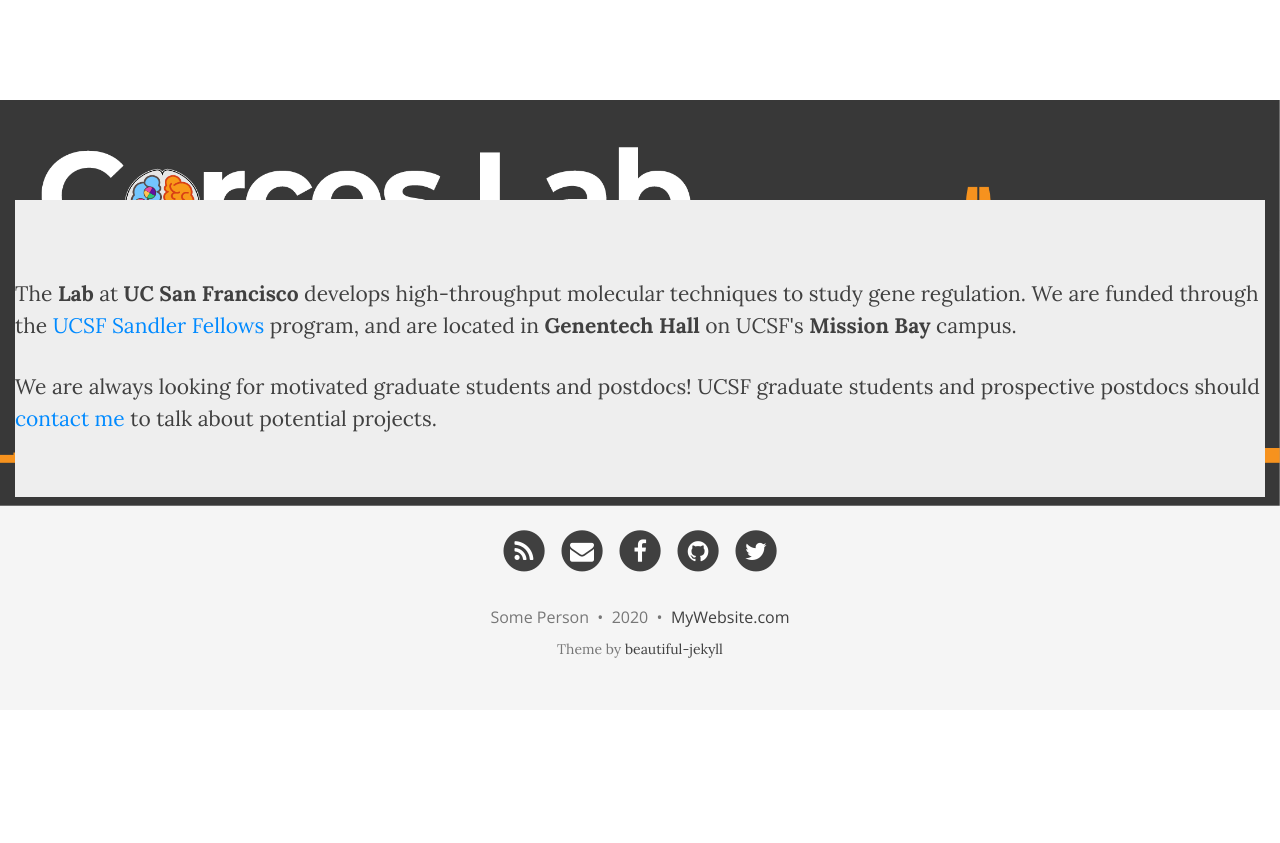
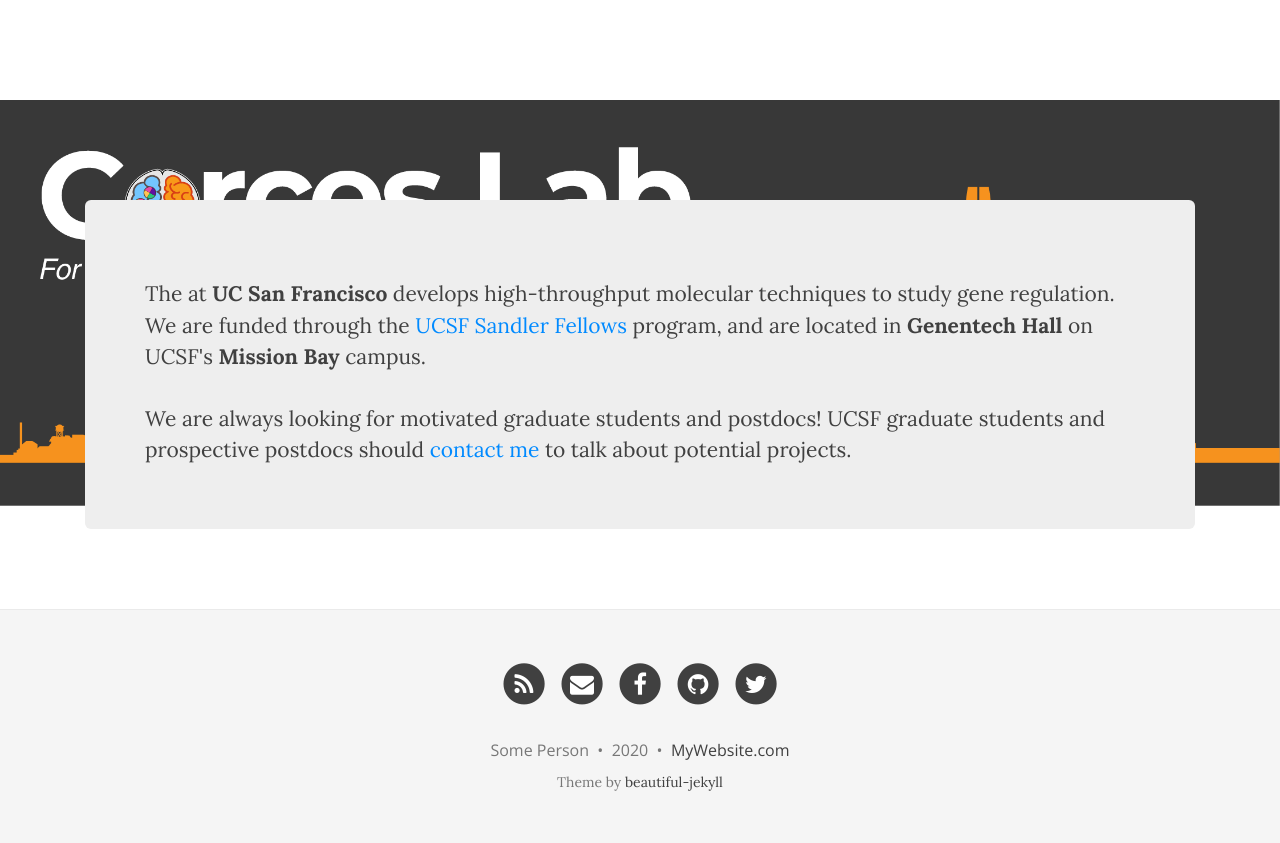
Before and after one commit to corceslab/corceslab.github.io, a Jekyll site: the page built from index.html, in a window 1280 px wide. Shown: the part 100-943 px from the top of the page. Built offline with Jekyll 4.4.1, drawn with Linux system fonts in a browser that asks for light colours; nearby versions of some CDN libraries; the list of posts is cut into pages by our own code; before the commit the page ends 900 px from its top, so only the background shows below that.

Commit message:
add containers

```diff
--- a/index.html
+++ b/index.html
@@ -11,10 +11,11 @@
   </div>
 </div>
 
+<div class="container">
   <div class="col-lg-12">
     <div class="jumbotron jumbotron-correct">
       <p>
-      The <b>Lab</b> at <b>UC San Francisco</b> develops
+        The at <b>UC San Francisco</b> develops
         high-throughput molecular techniques to study gene regulation. We are
         funded through the <a href="https://fellows.ucsf.edu/">UCSF Sandler Fellows</a> program, and are located in <b>Genentech Hall</b>
         on UCSF's <b>Mission Bay</b> campus.
@@ -24,3 +25,4 @@
       </p>
     </div>
   </div>
+</div>
```
Lines whose indentation alone changed are shown as unchanged.
